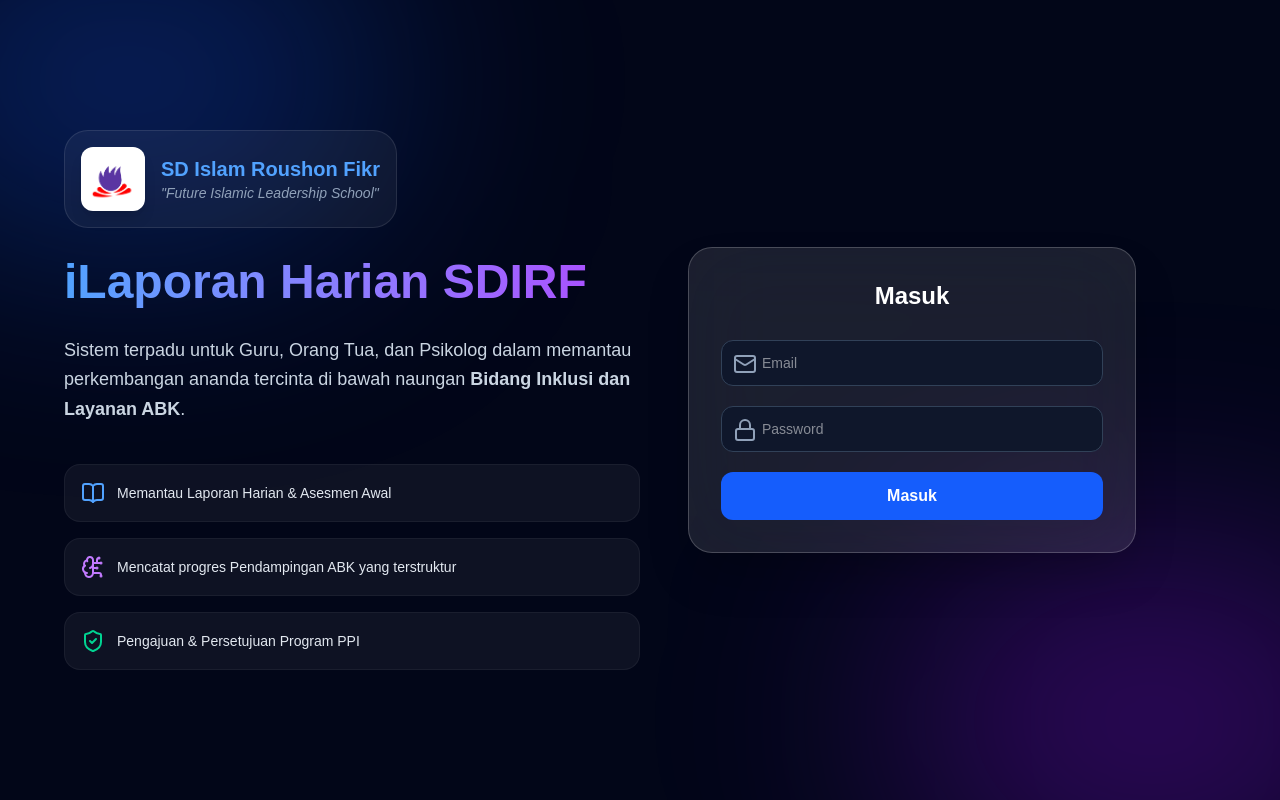
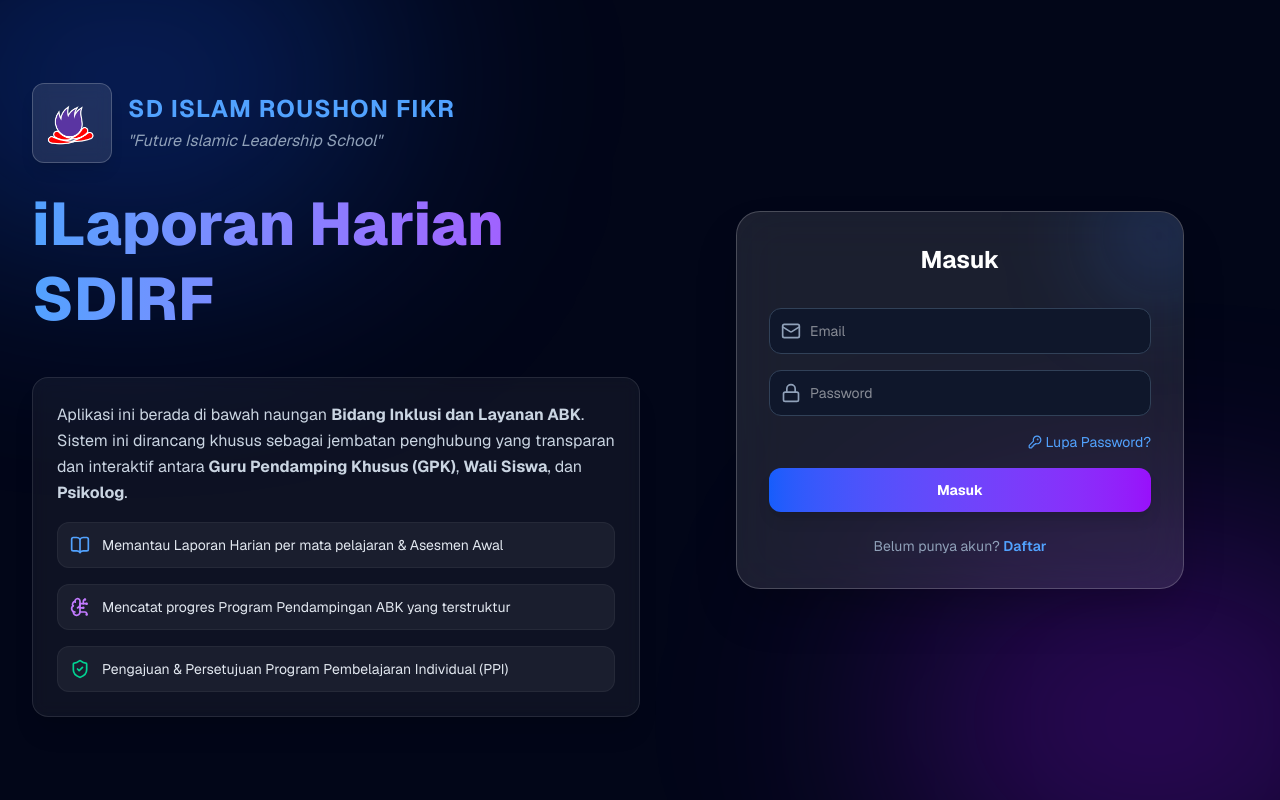
Before and after one commit to inklusisdirf-lab/iLaporan-Harian-SDIRF, a Next.js app: page /login in a window 1280 px wide. Built offline with nearby package versions, Linux system fonts and the light colour scheme; no server answers.

Commit message:
update: halaman login

```diff
--- a/app/(auth)/login/page.tsx
+++ b/app/(auth)/login/page.tsx
@@ -4,90 +4,246 @@ import { useState } from "react";
 import Image from "next/image";
 import { useRouter } from "next/navigation";
 import { motion, AnimatePresence } from "framer-motion";
-import { Mail, Lock, User, ArrowRight, BookOpen, BrainCircuit, ShieldCheck, KeyRound, Users, Phone } from "lucide-react";
+import { Mail, Lock, User, ArrowRight, ShieldCheck, BookOpen, BrainCircuit, Phone, Users, KeyRound } from "lucide-react";
 import { supabase } from "@/app/utils/supabase/client";
 
 export default function LoginPage() {
   const router = useRouter();
-  const [view, setView] = useState("login");
+  const [view, setView] = useState("login"); // 'login', 'register', 'forgot'
+
+  const [registerRole, setRegisterRole] = useState("wali");
+  const [fullName, setFullName] = useState("");
+  const [email, setEmail] = useState("");
+  const [password, setPassword] = useState("");
+  const [childName, setChildName] = useState("");
+  const [whatsapp, setWhatsapp] = useState("");
+
+  const [loginEmail, setLoginEmail] = useState("");
+  const [loginPassword, setLoginPassword] = useState("");
+
+  const [forgotEmail, setForgotEmail] = useState("");
+
   const [loading, setLoading] = useState(false);
   const [errorMessage, setErrorMessage] = useState("");
   const [successMessage, setSuccessMessage] = useState("");
 
-  const [email, setEmail] = useState("");
-  const [password, setPassword] = useState("");
+  const handleRegister = async (e: React.FormEvent) => {
+    e.preventDefault();
+    setLoading(true);
+    setErrorMessage("");
+    setSuccessMessage("");
+
+    try {
+      const { data: authData, error: authError } = await supabase.auth.signUp({
+        email,
+        password,
+      });
+
+      if (authError) throw authError;
+
+      if (authData.user) {
+        const { error: profileError } = await supabase.from("profiles").insert([
+          {
+            id: authData.user.id,
+            full_name: fullName,
+            role: registerRole,
+            nomor_wa: registerRole === "wali" ? whatsapp : null,
+            info_anak: registerRole === "wali" ? childName : null,
+          },
+        ]);
+
+        if (profileError) throw profileError;
+        setSuccessMessage("Registrasi berhasil! Silakan masuk.");
+        setTimeout(() => setView("login"), 3000);
+      }
+    } catch (error: any) {
+      setErrorMessage(error.message);
+    } finally {
+      setLoading(false);
+    }
+  };
 
   const handleLogin = async (e: React.FormEvent) => {
     e.preventDefault();
     setLoading(true);
     setErrorMessage("");
-    const { data, error } = await supabase.auth.signInWithPassword({ email, password });
-    if (error) { setErrorMessage(error.message); setLoading(false); return; }
 
-    const { data: profile } = await supabase.from("profiles").select("role").eq("id", data.user!.id).single();
-    if (profile?.role === "admin") router.push("/admin");
-    else if (profile?.role === "gpk") router.push("/gpk");
-    else if (profile?.role === "psikolog") router.push("/psikolog");
+    try {
+      const { data, error } = await supabase.auth.signInWithPassword({
+        email: loginEmail,
+        password: loginPassword,
+      });
+
+      if (error) throw error;
+
+      const { data: profileData } = await supabase
+        .from("profiles")
+        .select("role")
+        .eq("id", data.user!.id)
+        .single();
+
+      const role = profileData?.role;
+      if (role === "admin") router.push("/admin");
+      else if (role === "gpk") router.push("/gpk");
+      else if (role === "psikolog") router.push("/psikolog");
       else router.push("/wali");
+    } catch (error: any) {
+      setErrorMessage(error.message);
+    } finally {
+      setLoading(false);
+    }
+  };
+
+  const handleForgotPassword = async (e: React.FormEvent) => {
+    e.preventDefault();
+    setLoading(true);
+    setErrorMessage("");
+    setSuccessMessage("");
+
+    try {
+      const { error } = await supabase.auth.resetPasswordForEmail(forgotEmail, {
+        redirectTo: `https://i-laporan-harian-sdirf.vercel.app/update-password`,
+      });
+
+      if (error) throw error;
+      setSuccessMessage("Tautan pemulihan telah dikirim ke email Anda.");
+    } catch (error: any) {
+      setErrorMessage(error.message);
+    } finally {
+      setLoading(false);
+    }
+  };
+
+  const fadeIn = {
+    hidden: { opacity: 0, y: 20 },
+    visible: { opacity: 1, y: 0 },
+    exit: { opacity: 0, y: -20 }
   };
 
   return (
-    <div translate="no" className="notranslate min-h-screen bg-slate-950 text-slate-100 flex items-center justify-center relative overflow-hidden py-12 px-4">
-      {/* Background Effect */}
+    <div translate="no" className="notranslate min-h-screen bg-slate-950 flex items-center justify-center relative overflow-hidden font-sans text-slate-100 py-12 px-4 sm:px-6 lg:px-8">
+      {/* Efek Latar Belakang Futuristik */}
       <div className="absolute top-[-10%] left-[-10%] w-[40%] h-[40%] bg-blue-600/30 blur-[120px] rounded-full" />
       <div className="absolute bottom-[-10%] right-[-10%] w-[40%] h-[40%] bg-purple-600/30 blur-[120px] rounded-full" />
 
-      <div className="container mx-auto z-10 flex flex-col lg:flex-row items-center gap-12 max-w-6xl">
+      <div className="container mx-auto z-10 flex flex-col lg:flex-row items-center gap-12 lg:gap-24 max-w-7xl">
 
-        {/* SISI KIRI: DESKRIPSI & INFO */}
-        <motion.div initial={{ opacity: 0, x: -50 }} animate={{ opacity: 1, x: 0 }} transition={{ duration: 0.8 }} className="hidden lg:flex lg:w-1/2 flex-col gap-6">
-          <div className="flex items-center gap-4 bg-white/5 p-4 rounded-3xl border border-white/10 w-fit">
-            <div className="relative w-16 h-16 bg-white rounded-xl shadow-lg flex items-center justify-center">
-              <Image src="/images/logo.png" alt="Logo" width={48} height={48} className="object-contain" />
+        {/* Sisi Kiri: Deskripsi Sekolah & Logo */}
+        <motion.div initial={{ opacity: 0, x: -50 }} animate={{ opacity: 1, x: 0 }} transition={{ duration: 0.8 }} className="w-full lg:w-1/2 flex flex-col gap-6">
+          <div className="flex items-center gap-4">
+            <div className="relative w-16 h-16 md:w-20 md:h-20 flex-shrink-0 bg-white/10 p-2 rounded-xl border border-white/20 backdrop-blur-sm shadow-lg flex items-center justify-center">
+              <Image src="/images/logo.png" alt="Logo SD Islam Roushon Fikr" width={64} height={64} className="object-contain p-1" />
             </div>
             <div>
-              <h2 className="text-xl font-bold text-blue-400">SD Islam Roushon Fikr</h2>
-              <p className="text-slate-400 italic text-sm">"Future Islamic Leadership School"</p>
+              <h2 className="text-xl md:text-2xl font-bold text-blue-400 tracking-wider uppercase mb-1">SD Islam Roushon Fikr</h2>
+              <p className="text-sm md:text-base text-slate-400 italic">"Future Islamic Leadership School"</p>
             </div>
           </div>
-          <h1 className="text-5xl font-extrabold bg-clip-text text-transparent bg-gradient-to-r from-blue-400 to-purple-500 leading-tight">
+
+          <h1 className="text-4xl md:text-6xl font-extrabold bg-clip-text text-transparent bg-gradient-to-r from-blue-400 to-purple-500 leading-tight">
             iLaporan Harian SDIRF
           </h1>
-          <p className="text-slate-300 leading-relaxed text-lg">
-            Sistem terpadu untuk Guru, Orang Tua, dan Psikolog dalam memantau perkembangan ananda tercinta di bawah naungan <strong>Bidang Inklusi dan Layanan ABK</strong>.
+
+          <div className="p-6 rounded-2xl bg-white/5 border border-white/10 backdrop-blur-sm mt-4 shadow-xl">
+            <p className="text-slate-300 leading-relaxed text-sm md:text-base mb-4">
+              Aplikasi ini berada di bawah naungan <strong>Bidang Inklusi dan Layanan ABK</strong>.
+              Sistem ini dirancang khusus sebagai jembatan penghubung yang transparan dan interaktif antara <strong>Guru Pendamping Khusus (GPK)</strong>, <strong>Wali Siswa</strong>, dan <strong>Psikolog</strong>.
             </p>
-          <div className="grid gap-4 mt-4">
-            <div className="flex items-center gap-3 text-sm text-slate-200 bg-white/5 p-4 rounded-2xl border border-white/5">
-              <BookOpen className="w-6 h-6 text-blue-400" /> Memantau Laporan Harian & Asesmen Awal
+            <div className="flex flex-col gap-4">
+              <div className="flex items-center gap-3 text-sm text-slate-200 bg-white/5 p-3 rounded-xl border border-white/5">
+                <BookOpen className="w-5 h-5 text-blue-400 flex-shrink-0" />
+                <span>Memantau Laporan Harian per mata pelajaran & Asesmen Awal</span>
               </div>
-            <div className="flex items-center gap-3 text-sm text-slate-200 bg-white/5 p-4 rounded-2xl border border-white/5">
-              <BrainCircuit className="w-6 h-6 text-purple-400" /> Mencatat progres Pendampingan ABK yang terstruktur
+              <div className="flex items-center gap-3 text-sm text-slate-200 bg-white/5 p-3 rounded-xl border border-white/5">
+                <BrainCircuit className="w-5 h-5 text-purple-400 flex-shrink-0" />
+                <span>Mencatat progres Program Pendampingan ABK yang terstruktur</span>
               </div>
-            <div className="flex items-center gap-3 text-sm text-slate-200 bg-white/5 p-4 rounded-2xl border border-white/5">
-              <ShieldCheck className="w-6 h-6 text-emerald-400" /> Pengajuan & Persetujuan Program PPI
+              <div className="flex items-center gap-3 text-sm text-slate-200 bg-white/5 p-3 rounded-xl border border-white/5">
+                <ShieldCheck className="w-5 h-5 text-emerald-400 flex-shrink-0" />
+                <span>Pengajuan & Persetujuan Program Pembelajaran Individual (PPI)</span>
+              </div>
             </div>
           </div>
         </motion.div>
 
-        {/* SISI KANAN: LOGIN BOX */}
-        <div className="w-full max-w-md bg-white/10 backdrop-blur-2xl border border-white/20 p-8 rounded-3xl shadow-2xl">
-          {errorMessage && <div className="mb-4 p-3 bg-red-500/20 text-red-200 text-xs rounded-xl text-center">{errorMessage}</div>}
+        {/* Sisi Kanan: Kartu Form Interaktif */}
+        <div className="w-full lg:w-1/2 max-w-md">
+          <div className="bg-white/10 backdrop-blur-xl border border-white/20 rounded-3xl p-8 shadow-2xl relative overflow-hidden">
+            <div className="absolute -top-10 -right-10 w-32 h-32 bg-blue-500/20 blur-[50px] rounded-full" />
 
-          <form onSubmit={handleLogin} className="flex flex-col gap-5">
-            <h2 className="text-2xl font-bold text-center text-white mb-2">Masuk</h2>
+            {errorMessage && (
+              <div className="mb-4 p-3 bg-red-500/20 border border-red-500/50 rounded-xl text-red-200 text-xs text-center font-semibold">
+                {errorMessage}
+              </div>
+            )}
+            {successMessage && (
+              <div className="mb-4 p-3 bg-emerald-500/20 border border-emerald-500/50 rounded-xl text-emerald-200 text-xs text-center font-semibold">
+                {successMessage}
+              </div>
+            )}
+
+            <AnimatePresence mode="wait">
+              {view === "login" && (
+                <motion.form key="login" onSubmit={handleLogin} variants={fadeIn} initial="hidden" animate="visible" exit="exit" className="flex flex-col gap-4">
+                  <h2 className="text-2xl font-bold text-white text-center mb-4">Masuk</h2>
                   <div className="relative">
-              <Mail className="absolute left-3 top-3 text-slate-400" />
-              <input type="email" placeholder="Email" value={email} onChange={(e) => setEmail(e.target.value)} className="w-full bg-slate-900 border border-slate-700 rounded-xl py-3 pl-10 pr-4 text-white text-sm" required />
+                    <Mail className="absolute left-3 top-1/2 transform -translate-y-1/2 text-slate-400 w-5 h-5" />
+                    <input type="email" placeholder="Email" value={loginEmail} onChange={(e) => setLoginEmail(e.target.value)} className="w-full bg-slate-900 border border-slate-700 rounded-xl py-3 pl-10 pr-4 text-white text-sm" required />
                   </div>
                   <div className="relative">
-              <Lock className="absolute left-3 top-3 text-slate-400" />
-              <input type="password" placeholder="Password" value={password} onChange={(e) => setPassword(e.target.value)} className="w-full bg-slate-900 border border-slate-700 rounded-xl py-3 pl-10 pr-4 text-white text-sm" required />
+                    <Lock className="absolute left-3 top-1/2 transform -translate-y-1/2 text-slate-400 w-5 h-5" />
+                    <input type="password" placeholder="Password" value={loginPassword} onChange={(e) => setLoginPassword(e.target.value)} className="w-full bg-slate-900 border border-slate-700 rounded-xl py-3 pl-10 pr-4 text-white text-sm" required />
                   </div>
-            <button type="submit" className="w-full bg-blue-600 hover:bg-blue-500 text-white font-bold py-3 rounded-xl transition-all">
-              {loading ? "Memproses..." : "Masuk"}
+                  <div className="flex justify-end">
+                    <button type="button" onClick={() => { setView("forgot"); setErrorMessage(""); setSuccessMessage(""); }} className="text-sm text-blue-400 hover:text-blue-300 flex items-center gap-1">
+                      <KeyRound className="w-3.5 h-3.5" /> Lupa Password?
                     </button>
-          </form>
                   </div>
+                  <button type="submit" disabled={loading} className="w-full bg-gradient-to-r from-blue-600 to-purple-600 text-white py-3 rounded-xl font-bold text-sm shadow-lg">{loading ? "Loading..." : "Masuk"}</button>
+                  <p className="text-center text-sm text-slate-400 mt-2">Belum punya akun? <button type="button" onClick={() => { setView("register"); setErrorMessage(""); setSuccessMessage(""); }} className="text-blue-400 font-semibold hover:underline">Daftar</button></p>
+                </motion.form>
+              )}
+
+              {view === "register" && (
+                <motion.form key="register" onSubmit={handleRegister} variants={fadeIn} initial="hidden" animate="visible" exit="exit" className="flex flex-col gap-3">
+                  <h2 className="text-2xl font-bold text-white text-center mb-2">Daftar</h2>
+                  <select value={registerRole} onChange={(e) => setRegisterRole(e.target.value)} className="w-full bg-slate-900 border border-slate-700 rounded-xl p-3 text-white text-sm">
+                    <option value="wali">Wali Siswa</option>
+                    <option value="gpk">GPK</option>
+                    <option value="psikolog">Psikolog</option>
+                  </select>
+                  <input type="text" placeholder="Nama Lengkap" value={fullName} onChange={(e) => setFullName(e.target.value)} className="w-full bg-slate-900 border border-slate-700 rounded-xl p-3 text-white text-sm" required />
+
+                  {registerRole === "wali" && (
+                    <>
+                      <input type="text" placeholder="Nama Anak (Siswa ABK)" value={childName} onChange={(e) => setChildName(e.target.value)} className="w-full bg-slate-900 border border-emerald-500/50 rounded-xl p-3 text-white text-sm" required />
+                      <input type="tel" placeholder="Nomor WhatsApp" value={whatsapp} onChange={(e) => setWhatsapp(e.target.value)} className="w-full bg-slate-900 border border-emerald-500/50 rounded-xl p-3 text-white text-sm" required />
+                    </>
+                  )}
+
+                  <input type="email" placeholder="Email" value={email} onChange={(e) => setEmail(e.target.value)} className="w-full bg-slate-900 border border-slate-700 rounded-xl p-3 text-white text-sm" required />
+                  <input type="password" placeholder="Password" value={password} onChange={(e) => setPassword(e.target.value)} className="w-full bg-slate-900 border border-slate-700 rounded-xl p-3 text-white text-sm" required minLength={6} />
+
+                  <button type="submit" className="w-full bg-gradient-to-r from-purple-600 to-blue-600 text-white py-3 rounded-xl font-bold text-sm shadow-lg mt-2">Daftar</button>
+                  <button type="button" onClick={() => { setView("login"); setErrorMessage(""); setSuccessMessage(""); }} className="text-slate-400 text-sm mt-1">Kembali ke Login</button>
+                </motion.form>
+              )}
+
+              {view === "forgot" && (
+                <motion.form key="forgot" onSubmit={handleForgotPassword} variants={fadeIn} initial="hidden" animate="visible" exit="exit" className="flex flex-col gap-4">
+                  <h2 className="text-2xl font-bold text-white text-center">Reset Password</h2>
+                  <div className="relative">
+                    <Mail className="absolute left-3 top-1/2 transform -translate-y-1/2 text-slate-400 w-5 h-5" />
+                    <input type="email" placeholder="Email Terdaftar" value={forgotEmail} onChange={(e) => setForgotEmail(e.target.value)} className="w-full bg-slate-900 border border-slate-700 rounded-xl py-3 pl-10 pr-4 text-white text-sm" required />
+                  </div>
+                  <button type="submit" disabled={loading} className="w-full bg-gradient-to-r from-blue-600 to-emerald-600 text-white py-3 rounded-xl font-bold text-sm shadow-lg">{loading ? "Mengirim..." : "Kirim Link Reset"}</button>
+                  <button type="button" onClick={() => { setView("login"); setErrorMessage(""); setSuccessMessage(""); }} className="text-slate-400 text-sm">Kembali</button>
+                </motion.form>
+              )}
+            </AnimatePresence>
+          </div>
+        </div>
+
       </div>
     </div>
   );
```
Lines whose indentation alone changed are shown as unchanged.
